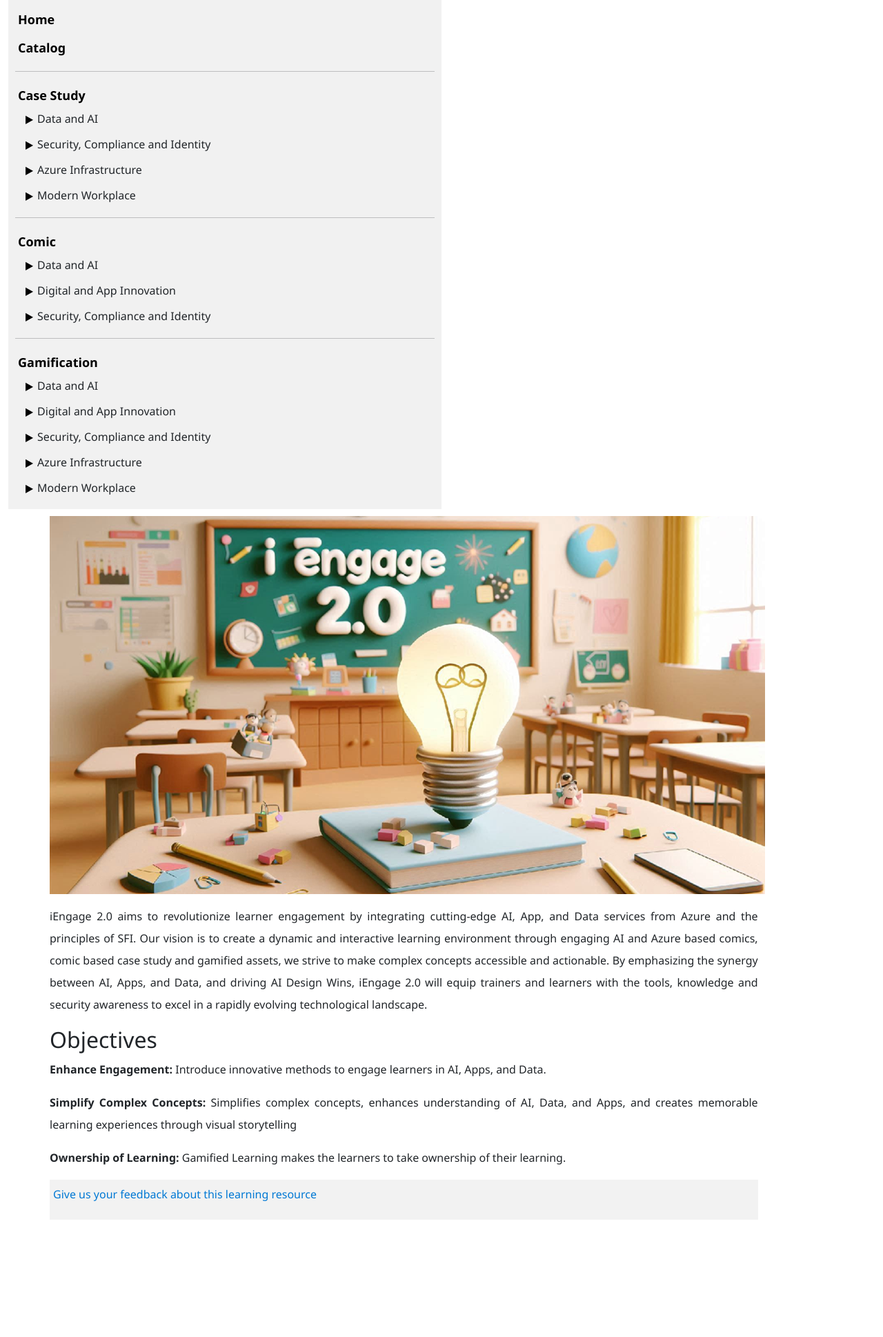
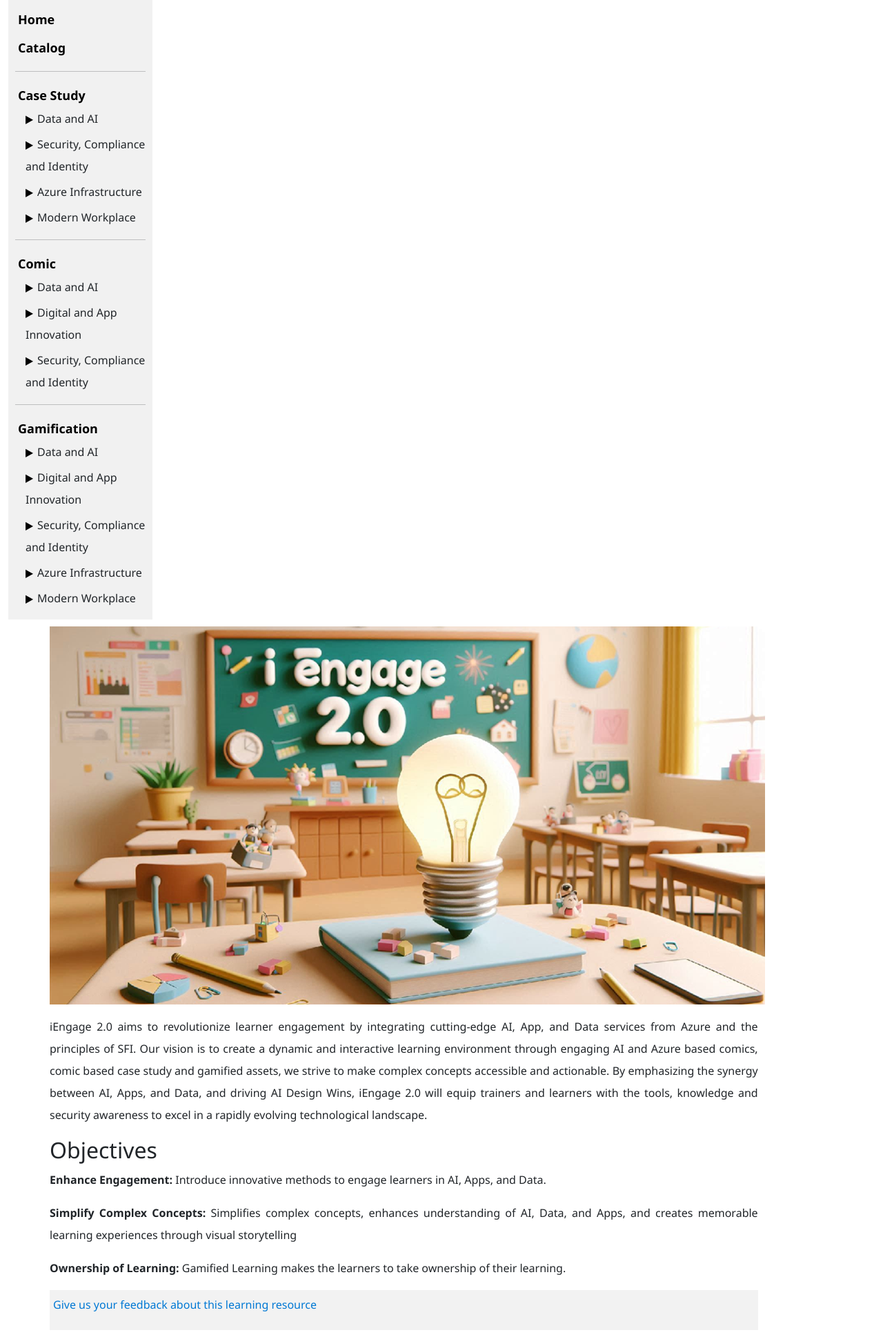
Before and after one commit to ningweinw/iengage, a Jekyll site: the page built from index.markdown, in a window 1280 px wide. Shown: the whole page at 69% size. Built offline with Jekyll 4.4.1, drawn with Linux system fonts in a browser that asks for light colours; before the commit the page ends 1778 px from its top, so only the background shows below that.

Commit message:
Update default.html

```diff
--- a/_layouts/default.html
+++ b/_layouts/default.html
@@ -10,7 +10,7 @@
 </head>
 <body>
   <div class="container-fluid">
-    <div class="col-sm-6 g-0" id="leftDiv">
+    <div class="col-sm-2 g-0" id="leftDiv">
       <ul>
         <li><a href="{{ site.url }}{{ site.baseurl }}" class="main-menu">Home</a></li>
         <li><a href="{{ site.url }}{{ site.baseurl }}/Catalog.html" class="main-menu">Catalog</a></li>
```
